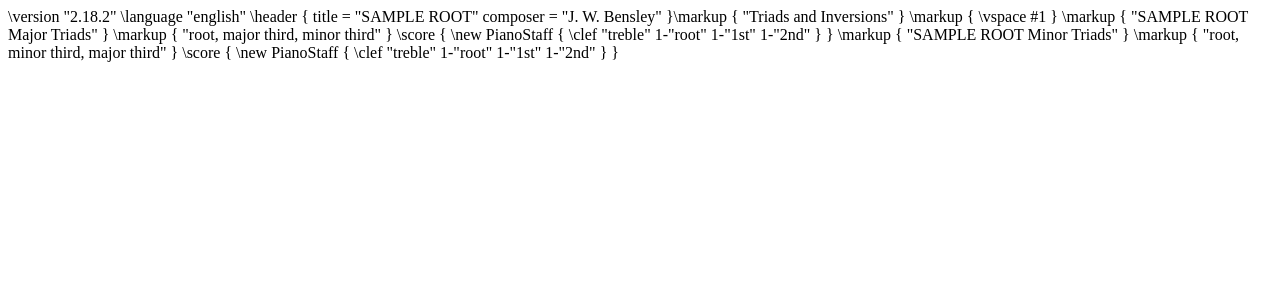
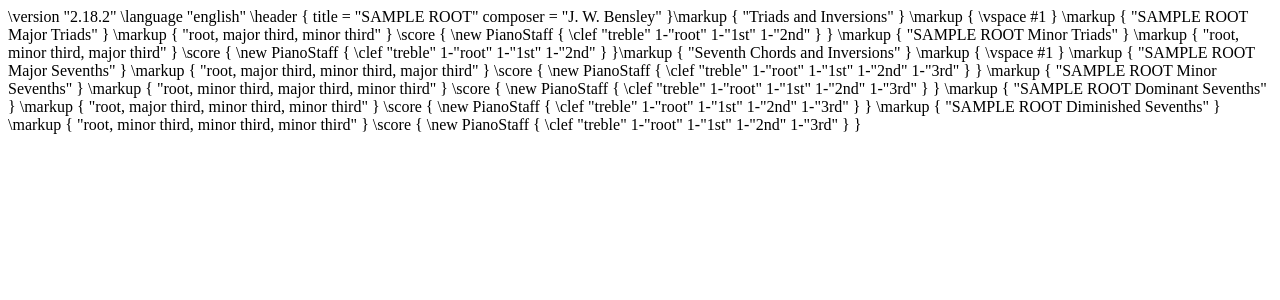
Before and after one commit to jwbensley/music-theory-reference, a Python web app: template templates/chords/main.j2 in a window 1280 px wide. Shown: the top 300 px of the page. Run offline with Jinja, Linux system fonts and the light colour scheme; the template is opened without the code that fills it: most values are stand-ins (such as "Sample title", 1, 10 or a date in 2020).

Commit message:
Adding sevenths chords for #3

```diff
--- a/templates/chords/main.j2
+++ b/templates/chords/main.j2
@@ -7,3 +7,4 @@
 }
 
 {%- include './templates/chords/triads.j2' -%}
+{%- include './templates/chords/sevenths.j2' -%}
--- /dev/null
+++ b/templates/chords/sevenths.j2
@@ -0,0 +1,50 @@
+\markup { "Seventh Chords and Inversions" }
+\markup { \vspace #1 }
+
+\markup { "{{ root.upper() }} Major Sevenths" }
+\markup { "root, major third, minor third, major third" }
+\score {
+  \new PianoStaff {
+    \clef "treble"
+    <{{lily_scale[0]}}' {{lily_scale[4]}}' {{lily_scale[7]}}' {{lily_scale[11]}}'>1-"root"
+    <{{lily_scale[4]}}' {{lily_scale[7]}}' {{lily_scale[11]}}' {{lily_scale[0]}}'' >1-"1st"
+    <{{lily_scale[7]}}' {{lily_scale[11]}}' {{lily_scale[0]}}'' {{lily_scale[4]}}''>1-"2nd"
+    <{{lily_scale[11]}}' {{lily_scale[0]}}'' {{lily_scale[4]}}'' {{lily_scale[7]}}''>1-"3rd"
+  }
+}
+
+\markup { "{{ root.upper() }} Minor Sevenths" }
+\markup { "root, minor third, major third, minor third" }
+\score {
+  \new PianoStaff {
+    \clef "treble"
+    <{{lily_scale[0]}}' {{lily_scale[3]}}' {{lily_scale[7]}}' {{lily_scale[10]}}'>1-"root"
+    <{{lily_scale[3]}}' {{lily_scale[7]}}' {{lily_scale[10]}}' {{lily_scale[0]}}'' >1-"1st"
+    <{{lily_scale[7]}}' {{lily_scale[10]}}' {{lily_scale[0]}}'' {{lily_scale[3]}}''>1-"2nd"
+    <{{lily_scale[10]}}' {{lily_scale[0]}}'' {{lily_scale[3]}}'' {{lily_scale[7]}}''>1-"3rd"
+  }
+}
+
+\markup { "{{ root.upper() }} Dominant Sevenths" }
+\markup { "root, major third, minor third, minor third" }
+\score {
+  \new PianoStaff {
+    \clef "treble"
+    <{{lily_scale[0]}}' {{lily_scale[4]}}' {{lily_scale[7]}}' {{lily_scale[10]}}'>1-"root"
+    <{{lily_scale[4]}}' {{lily_scale[7]}}' {{lily_scale[10]}}' {{lily_scale[0]}}'' >1-"1st"
+    <{{lily_scale[7]}}' {{lily_scale[10]}}' {{lily_scale[0]}}'' {{lily_scale[4]}}''>1-"2nd"
+    <{{lily_scale[10]}}' {{lily_scale[0]}}'' {{lily_scale[4]}}'' {{lily_scale[7]}}''>1-"3rd"
+  }
+}
+
+\markup { "{{ root.upper() }} Diminished Sevenths" }
+\markup { "root, minor third, minor third, minor third" }
+\score {
+  \new PianoStaff {
+    \clef "treble"
+    <{{lily_scale[0]}}' {{lily_scale[3]}}' {{lily_scale[6]}}' {{lily_scale[9]}}'>1-"root"
+    <{{lily_scale[3]}}' {{lily_scale[6]}}' {{lily_scale[9]}}' {{lily_scale[0]}}'' >1-"1st"
+    <{{lily_scale[6]}}' {{lily_scale[9]}}' {{lily_scale[0]}}'' {{lily_scale[3]}}''>1-"2nd"
+    <{{lily_scale[9]}}' {{lily_scale[0]}}'' {{lily_scale[3]}}'' {{lily_scale[6]}}''>1-"3rd"
+  }
+}
```
Also changed, not shown: 3 other files.
